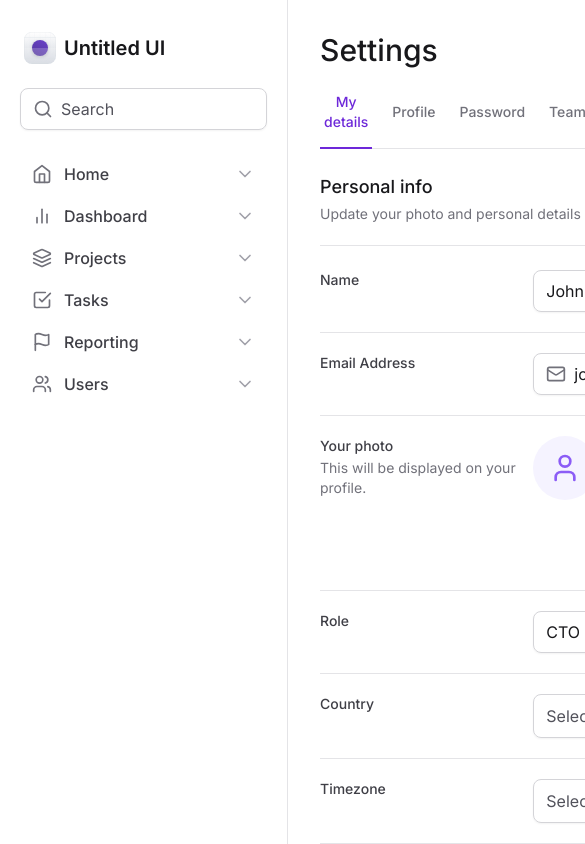
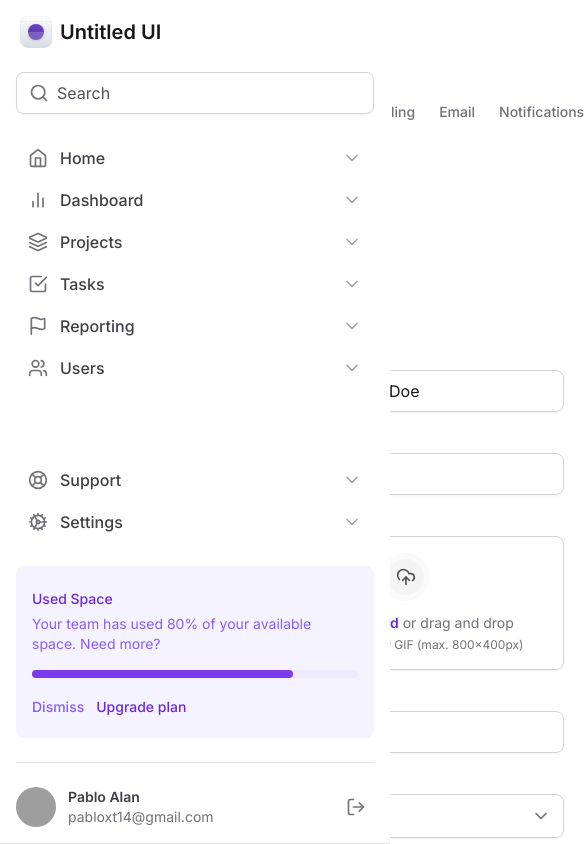
Before and after one commit to PabloXT14/ignite-tailwind, a Next.js app: page / in a window 390 px wide. Shown: the top 844 px of the page, 585 px wide, since content can reach past the window. Built offline with nearby package versions, Linux system fonts and the light colour scheme; grey boxes are pictures that could not be loaded.

Commit message:
feat: add responsive to sidebar

```diff
--- a/src/components/sidebar/index.tsx
+++ b/src/components/sidebar/index.tsx
@@ -17,7 +17,7 @@ import * as Input from '../input'
 
 export const Sidebar = () => {
   return (
-    <aside className="flex flex-col gap-6 overflow-y-auto overflow-x-hidden border-r border-zinc-200 px-5 py-8">
+    <aside className="fixed inset-0 z-20 flex flex-col gap-6 overflow-y-auto overflow-x-hidden border-b border-zinc-200 bg-white p-4 lg:relative lg:right-auto lg:w-80 lg:border-r lg:px-5 lg:py-8">
       <Logo />
 
       <Input.Root>
```
